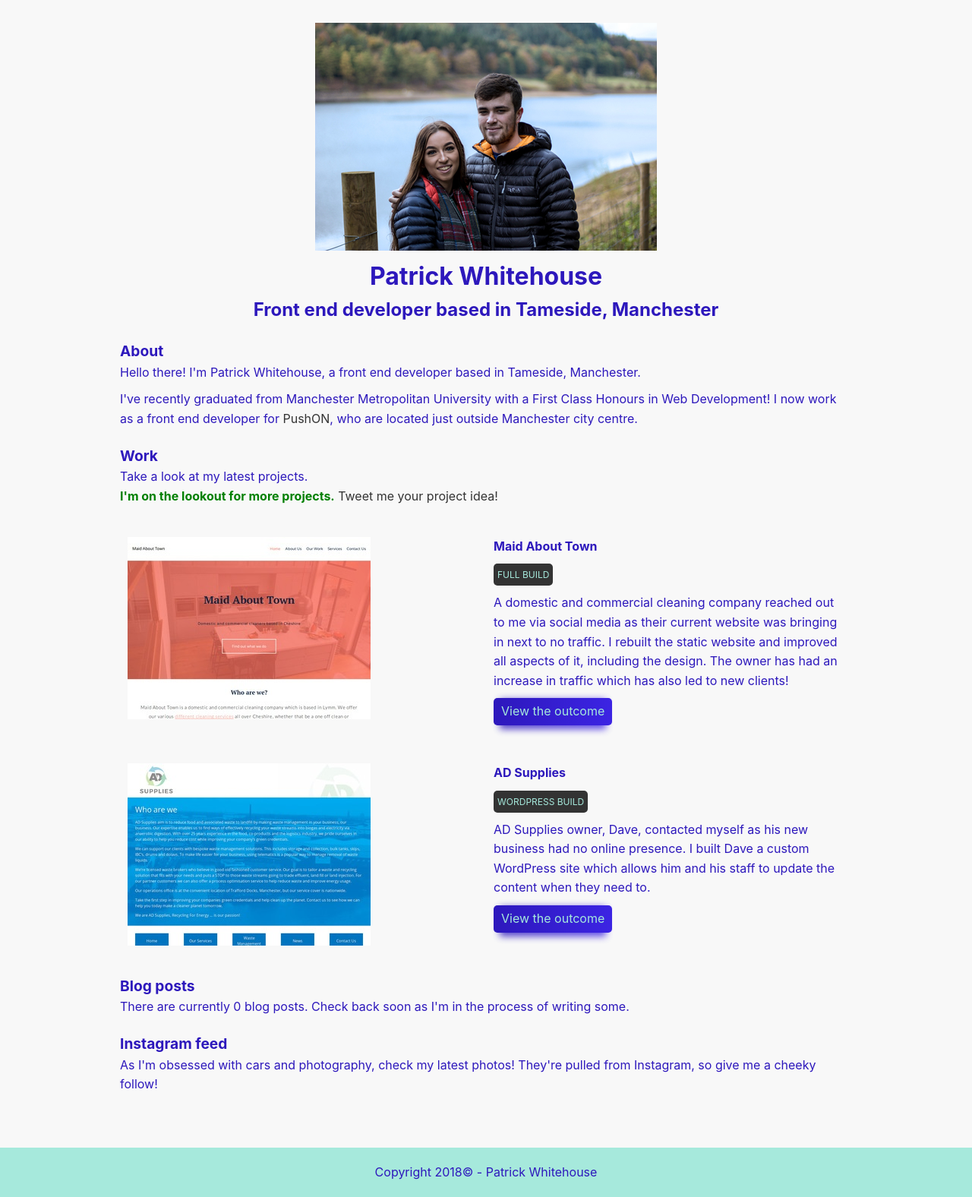
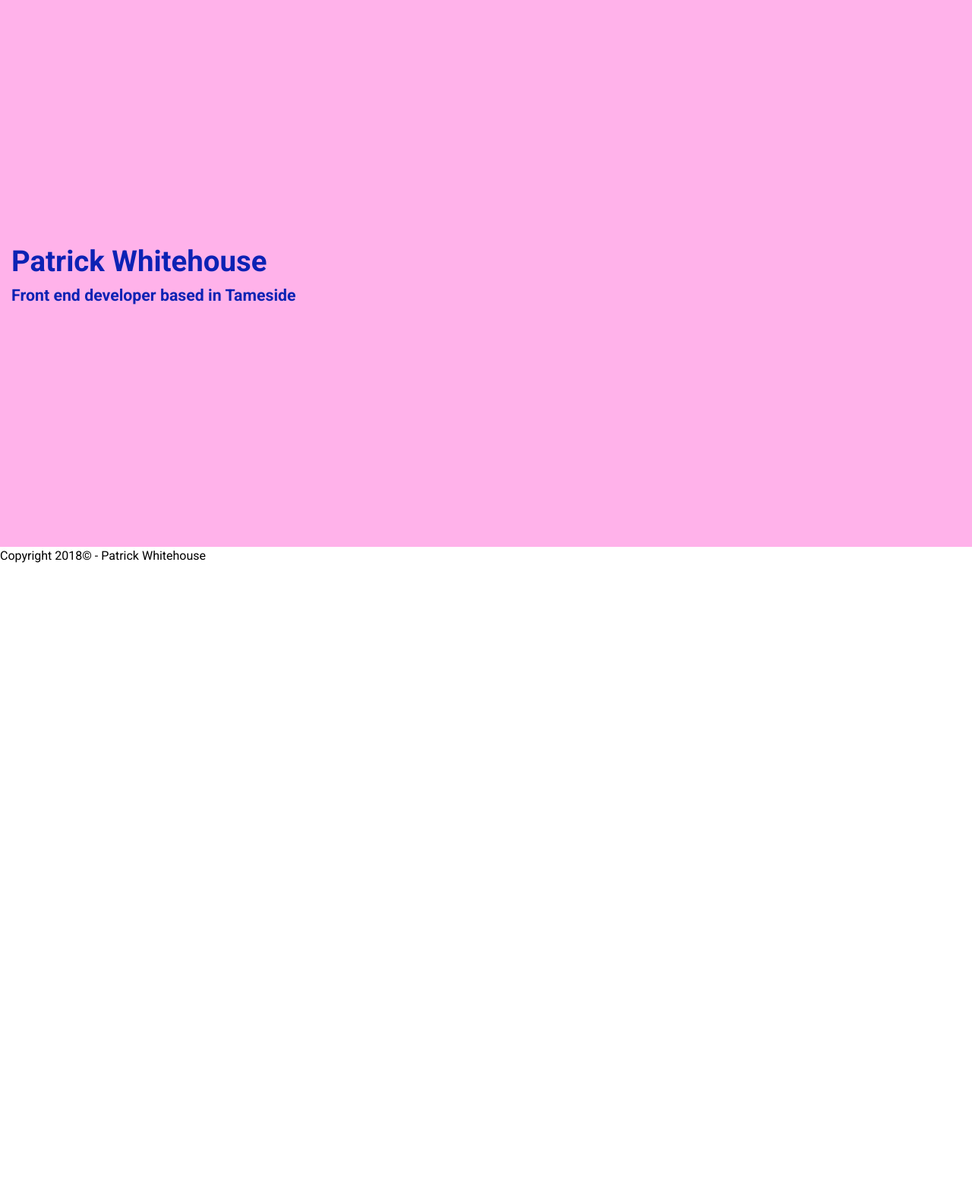
Before and after one commit to PatrickWhitehouse/Old-portfolio, a Jekyll site: the page built from index.html, in a window 1280 px wide. Shown: the whole page at 76% size. Built offline with Jekyll 4.4.1, drawn with Linux system fonts in a browser that asks for light colours; after the commit the page ends 900 px from its top, so only the background shows below that.

Commit message:
start v2

```diff
--- a/_includes/head.html
+++ b/_includes/head.html
@@ -138,7 +138,6 @@
 </style>
 <link rel="preload" href="/css/main.css" as="style">
 <link rel="stylesheet" href="/css/main.css">
-<script src="./js/instafeed.min.js"></script>
 <!-- Global site tag (gtag.js) - Google Analytics -->
 <script async src="https://www.googletagmanager.com/gtag/js?id=UA-88172365-3"></script>
 <script>
--- /dev/null
+++ b/_scss/_home.scss
@@ -0,0 +1,14 @@
+// Hero
+
+.intro{
+    height: 80vh;
+    background: $orchid;
+    color: $purple;
+    position: relative;
+    &__content{
+        position: absolute;
+        top: 50%;
+        transform: translateY(-50%);
+        left: $indent__l;
+    }
+}
--- /dev/null
+++ b/_scss/_typography.scss
@@ -0,0 +1,14 @@
+// General Styles
+
+body{
+    font-family: $font-sans;
+    font-size: $font-base;
+    line-height: 1.5;
+}
+
+h1{
+    font-size: $font-xl;
+}
+h2{
+    font-size: $font-l;
+}
--- a/_scss/_variables.scss
+++ b/_scss/_variables.scss
@@ -1,21 +1,22 @@
-/* Colours */
+// Colors
 
-$secondary: #2d18bc;
-$lighter-secondary: lighten($secondary, 10%);
-$primary:#a6e9dc;
-$dark: #333;
-$light: #F8F8F8;
-/* Spacer */
+$orchid: #ffb2ea;
+$purple: #0c22b4;
+$grey: #eee;
 
-$spacer1: 10px;
-$spacer2: 20px;
-$spacer3: 30px;
-/* Screen sizes */
 
-$tablet: 768px;
-$mobile: 480px;
-@mixin respond($media) {
-    @media(min-width: #{$media}) {
-        @content;
-    }
-}
+// Fonts
+
+@import url('https://fonts.googleapis.com/css?family=Roboto:400,700');
+$font-sans: 'Roboto', sans-serif;
+
+$font-base: 16px;
+$font-l: 1.333rem;
+$font-xl: 2.4rem;
+
+
+// Spacing variables
+
+$indent__s: 5px;
+$indent__m: 10px;
+$indent__l: 15px;
--- a/_scss/main.scss
+++ b/_scss/main.scss
@@ -1,193 +1,3 @@
 @import "variables";
-/* General styles */
-
-* {
-    box-sizing: border-box;
-}
-
-html {
-    font-size: 16px;
-}
-
-body {
-    line-height: 1.6;
-    color: $secondary;
-    background-color: $light;
-    font-family: -apple-system, BlinkMacSystemFont, "Segoe UI", Roboto, Helvetica, Arial, sans-serif, "Apple Color Emoji", "Segoe UI Emoji", "Segoe UI Symbol";
-}
-
-img {
-    max-width: 100%;
-}
-
-h1 {
-    font-size: 2rem;
-}
-
-h2 {
-    font-size: 1.5rem;
-}
-
-h3 {
-    font-size: 1.2rem;
-}
-
-h4 {
-    font-size: 1rem;
-}
-
-p {
-    margin-bottom: $spacer1;
-}
-
-small {
-    font-size: .75rem;
-    text-transform: uppercase;
-}
-
-a,
-a:link,
-a:visited,
-a:active {
-    color: $dark;
-    text-decoration: none;
-}
-
-a:hover {
-    text-decoration: underline;
-}
-
-main {
-    padding: $spacer3;
-    @include respond($tablet) {
-        max-width: 80%;
-        margin: 0 auto;
-    }
-}
-
-section {
-    margin-bottom: $spacer2;
-    &:last-of-type {
-        margin-bottom: $spacer1;
-    }
-}
-
-a.btn {
-    background: linear-gradient(to right, $secondary, $lighter-secondary);
-    display: inline-block;
-    color: $primary;
-    padding: $spacer1/2 $spacer1;
-    border-radius: 5px;
-    position: relative;
-    &::after {
-        content: "";
-        position: absolute;
-        z-index: -1;
-        height: 110%;
-        width: 90%;
-        opacity: 0.8;
-        background: inherit;
-        left: 5%;
-        bottom: -5px;
-        filter: blur(5px);
-        transition: ease-in-out all .2s;
-    }
-    &:hover {
-        &::after {
-            bottom: -2px;
-            transition: ease-in-out all .2s;
-        }
-    }
-}
-
-/* Custom styles */
-
-section.hero {
-    text-align: center;
-}
-
-/* Work section */
-
-.work--grid {
-    margin-top: $spacer3;
-    .work--item {
-        margin-bottom: $spacer2;
-        .work--image,
-        .work--desc {
-            @include respond($tablet) {
-                width: 50%;
-                float: left;
-                padding: $spacer1;
-            }
-        }
-        &:after {
-            display: table;
-            clear: both;
-            content: "";
-        }
-        .work--desc {
-            small {
-                display: inline-block;
-                color: $primary;
-                background-color: $dark;
-                padding: 5px;
-                border-radius: 5px;
-            }
-            * {
-                margin-bottom: $spacer1;
-            }
-        }
-    }
-}
-
-/* Blog section */
-
-section.blog {
-    ul {
-        @include respond($tablet) {
-            display: flex;
-            flex-wrap: wrap;
-            justify-content: space-between;
-        }
-        li {
-            margin-bottom: $spacer1;
-            @include respond($tablet) {
-                border: 1px solid $secondary;
-                flex-basis: 49%;
-                text-align: center;
-                padding: $spacer2 $spacer1;
-            }
-        }
-    }
-}
-
-/* Blog post */
-
-section.blog--post {
-    background-color: $primary;
-    height: 500px;
-    display: flex;
-    justify-content: center;
-    align-items: center;
-    text-align: center;
-    flex-direction: column;
-}
-
-/* Instagram section */
-
-section.instagram{
-    #instafeed{
-        display: flex;
-        flex-wrap: wrap;
-        align-items: center;
-        justify-content: space-evenly;
-    }
-}
-
-/* Footer */
-footer{
-    background-color: $primary;
-    padding: $spacer2;
-    text-align: center;
-    margin-top: $spacer2;
-}
+@import "typography";
+@import "home";
--- a/css/main.css
+++ b/css/main.css
@@ -1,163 +1,23 @@
-/* Colours */
-/* Spacer */
-/* Screen sizes */
-/* General styles */
-* {
-  box-sizing: border-box; }
-
-html {
-  font-size: 16px; }
-
+@import url("https://fonts.googleapis.com/css?family=Roboto:400,700");
 body {
-  line-height: 1.6;
-  color: #2d18bc;
-  background-color: #F8F8F8;
-  font-family: -apple-system, BlinkMacSystemFont, "Segoe UI", Roboto, Helvetica, Arial, sans-serif, "Apple Color Emoji", "Segoe UI Emoji", "Segoe UI Symbol"; }
-
-img {
-  max-width: 100%; }
+  font-family: "Roboto", sans-serif;
+  font-size: 16px;
+  line-height: 1.5; }
 
 h1 {
-  font-size: 2rem; }
+  font-size: 2.4rem; }
 
 h2 {
-  font-size: 1.5rem; }
+  font-size: 1.333rem; }
 
-h3 {
-  font-size: 1.2rem; }
-
-h4 {
-  font-size: 1rem; }
-
-p {
-  margin-bottom: 10px; }
-
-small {
-  font-size: .75rem;
-  text-transform: uppercase; }
-
-a,
-a:link,
-a:visited,
-a:active {
-  color: #333;
-  text-decoration: none; }
-
-a:hover {
-  text-decoration: underline; }
-
-main {
-  padding: 30px; }
-  @media (min-width: 768px) {
-    main {
-      max-width: 80%;
-      margin: 0 auto; } }
-
-section {
-  margin-bottom: 20px; }
-  section:last-of-type {
-    margin-bottom: 10px; }
-
-a.btn {
-  background: linear-gradient(to right, #2d18bc, #3c24e3);
-  display: inline-block;
-  color: #a6e9dc;
-  padding: 5px 10px;
-  border-radius: 5px;
+.intro {
+  height: 80vh;
+  background: #ffb2ea;
+  color: #0c22b4;
   position: relative; }
-  a.btn::after {
-    content: "";
+  .intro__content {
     position: absolute;
-    z-index: -1;
-    height: 110%;
-    width: 90%;
-    opacity: 0.8;
-    background: inherit;
-    left: 5%;
-    bottom: -5px;
-    -webkit-filter: blur(5px);
-            filter: blur(5px);
-    transition: ease-in-out all .2s; }
-  a.btn:hover::after {
-    bottom: -2px;
-    transition: ease-in-out all .2s; }
-
-/* Custom styles */
-section.hero {
-  text-align: center; }
-
-/* Work section */
-.work--grid {
-  margin-top: 30px; }
-  .work--grid .work--item {
-    margin-bottom: 20px; }
-    @media (min-width: 768px) {
-      .work--grid .work--item .work--image,
-      .work--grid .work--item .work--desc {
-        width: 50%;
-        float: left;
-        padding: 10px; } }
-    .work--grid .work--item:after {
-      display: table;
-      clear: both;
-      content: ""; }
-    .work--grid .work--item .work--desc small {
-      display: inline-block;
-      color: #a6e9dc;
-      background-color: #333;
-      padding: 5px;
-      border-radius: 5px; }
-    .work--grid .work--item .work--desc * {
-      margin-bottom: 10px; }
-
-/* Blog section */
-@media (min-width: 768px) {
-  section.blog ul {
-    display: -ms-flexbox;
-    display: flex;
-    -ms-flex-wrap: wrap;
-        flex-wrap: wrap;
-    -ms-flex-pack: justify;
-        justify-content: space-between; } }
-
-section.blog ul li {
-  margin-bottom: 10px; }
-  @media (min-width: 768px) {
-    section.blog ul li {
-      border: 1px solid #2d18bc;
-      -ms-flex-preferred-size: 49%;
-          flex-basis: 49%;
-      text-align: center;
-      padding: 20px 10px; } }
-
-/* Blog post */
-section.blog--post {
-  background-color: #a6e9dc;
-  height: 500px;
-  display: -ms-flexbox;
-  display: flex;
-  -ms-flex-pack: center;
-      justify-content: center;
-  -ms-flex-align: center;
-      align-items: center;
-  text-align: center;
-  -ms-flex-direction: column;
-      flex-direction: column; }
-
-/* Instagram section */
-section.instagram #instafeed {
-  display: -ms-flexbox;
-  display: flex;
-  -ms-flex-wrap: wrap;
-      flex-wrap: wrap;
-  -ms-flex-align: center;
-      align-items: center;
-  -ms-flex-pack: space-evenly;
-      justify-content: space-evenly; }
-
-/* Footer */
-footer {
-  background-color: #a6e9dc;
-  padding: 20px;
-  text-align: center;
-  margin-top: 20px; }
+    top: 50%;
+    -webkit-transform: translateY(-50%);
+            transform: translateY(-50%);
+    left: 15px; }
--- a/gulpfile.js
+++ b/gulpfile.js
@@ -3,6 +3,7 @@ var browserSync = require('browser-sync');
 var sass        = require('gulp-sass');
 var prefix      = require('gulp-autoprefixer');
 var cp          = require('child_process');
+var plumber = require('gulp-plumber');
 
 var jekyll   = process.platform === 'win32' ? 'jekyll.bat' : 'jekyll';
 var messages = {
@@ -41,6 +42,7 @@ gulp.task('browser-sync', ['sass', 'jekyll-build'], function() {
  */
 gulp.task('sass', function () {
     return gulp.src('_scss/main.scss')
+        .pipe(plumber())
         .pipe(sass({
             includePaths: ['scss'],
             onError: browserSync.notify
--- a/index.html
+++ b/index.html
@@ -3,79 +3,9 @@ layout: default
 title: Patrick Whitehouse - Front end developer based in Tameside
 description: The portfolio of Tameside based front end developer, Patrick Whitehouse. Explore his work and have a read of his blog posts.
 ---
-<section class="hero">
-  <img src="/images/me-and-beth.jpg" alt="Patrick and his girlfriend Beth" class="portrait">
-  <h1>{{site.name}}</h1>
-  <h2>Front end developer based in Tameside, Manchester</h2>
-</section>
-<section class="about">
-  <h3>About</h3>
-  <p>
-      Hello there! I'm Patrick Whitehouse, a front end developer based in Tameside, Manchester.
-  </p>
-    <p> I've recently graduated from Manchester Metropolitan University with a First Class Honours in Web Development!  I now work as a front end developer for <a href="https://pushon.co.uk">PushON</a>, who are located just outside Manchester city centre.
-    </p>
-</section>
-<section class="work">
-  <h3>Work</h3>
-  <p>Take a look at my latest projects.
-      {% if site.hire-me %}
-      <br>
-      <span style="color: green;"><strong>I'm on the lookout for more projects.</strong> <a href="https://twitter.com/patrickdoesweb">Tweet me your project idea!</a></span>
-      {% endif %}
-  </p>
-  <div class="work--grid">
-    {% for work in site.data.work %}
-    <div class="work--item">
-        <div class="work--image">
-            <img src="{{work.img}}" alt="Screenshot of outcome - {{work.name}}">
-        </div>
-        <div class="work--desc">
-          <h4>{{work.name}}</h4>
-          <small>{{work.type}}</small>
-          <p>{{work.desc}}</p>
-          {% if work.url %}<a class="btn" href="{{work.url}}" title="{{work.name}} site" target="_blank" rel="noopener">View the outcome</a>{%endif%}
-        </div>
-      </div>
-    {%endfor%}
+<section class="intro">
+  <div class="intro__content">
+    <h1>Patrick Whitehouse</h1>
+    <h2>Front end developer based in Tameside</h2>
   </div>
 </section>
-<section class="blog">
-  <h3>Blog posts</h3>
-  {% assign psize = site.posts | size %}
-  {% if psize == 0 %}
-  <p>There are currently 0 blog posts. Check back soon as I'm in the process of writing some.</p>
-  {% else %}
-  <p>Have a read through my latest blog posts.</p>
-  <ul>
-      {% for post in site.posts %}
-      <li>
-        <h4>{{post.title}}</h4>
-        <small>{{post.date | date: '%d %B'}}</small>
-        <p>{{post.excerpt}}</p>
-        <a class="btn" href="{{post.url}}">Read the post</a>
-      </li>
-      {% endfor %}
-  </ul>
-  {% endif %}
-</section>
-<section class="instagram">
-  <h3>Instagram feed</h3>
-  <p>As I'm obsessed with cars and photography, check my latest photos! They're pulled from Instagram, so give me a cheeky follow!</p>
-  <div id="instafeed">
-
-  </div>
-  <script type="text/javascript">
-    var feed = new Instafeed({
-        get: 'user',
-        userId: '399317996',
-        limit: '6',
-        sortBy: 'most-recent',
-        resolution: 'thumbnail',
-        accessToken: '399317996.e33646a.41b1aa38071b4e36a7596b0715aed127' ,
-        clientId: 'e33646a690f343518c566e61b7124f1f'
-
-    });
-    feed.run();
-</script>
-</section>
--- a/package.json
+++ b/package.json
@@ -12,6 +12,7 @@
     "browser-sync": "^1.3.7",
     "gulp": "^3.9.1",
     "gulp-autoprefixer": "1.0.0",
+    "gulp-plumber": "^1.2.0",
     "gulp-sass": "^2.1.0"
   },
   "repository": {
```
Also changed, not shown: _layouts/blog.html (deleted, +0 -34 lines), js/instafeed.min.js (deleted), 1 other file.
